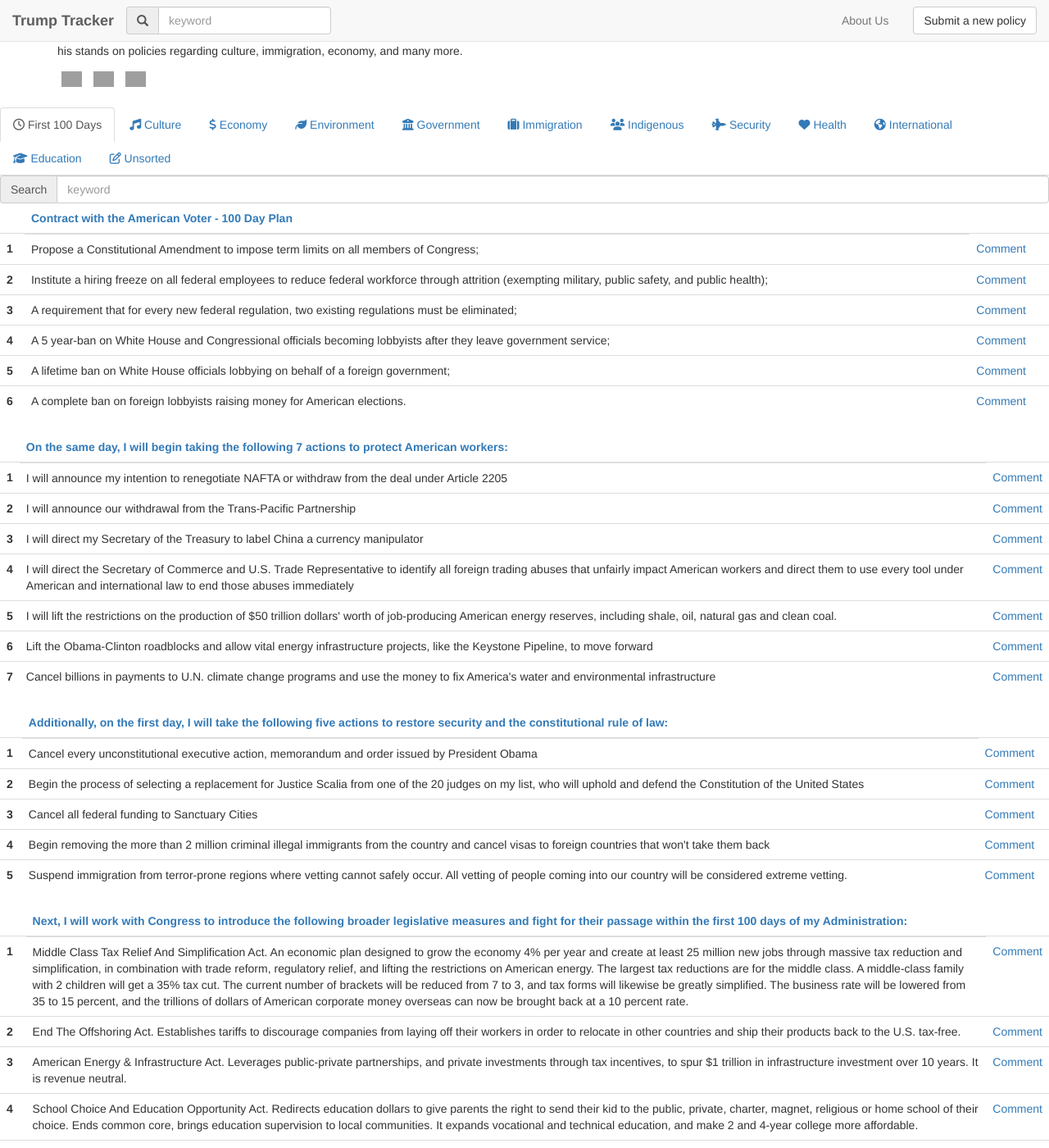
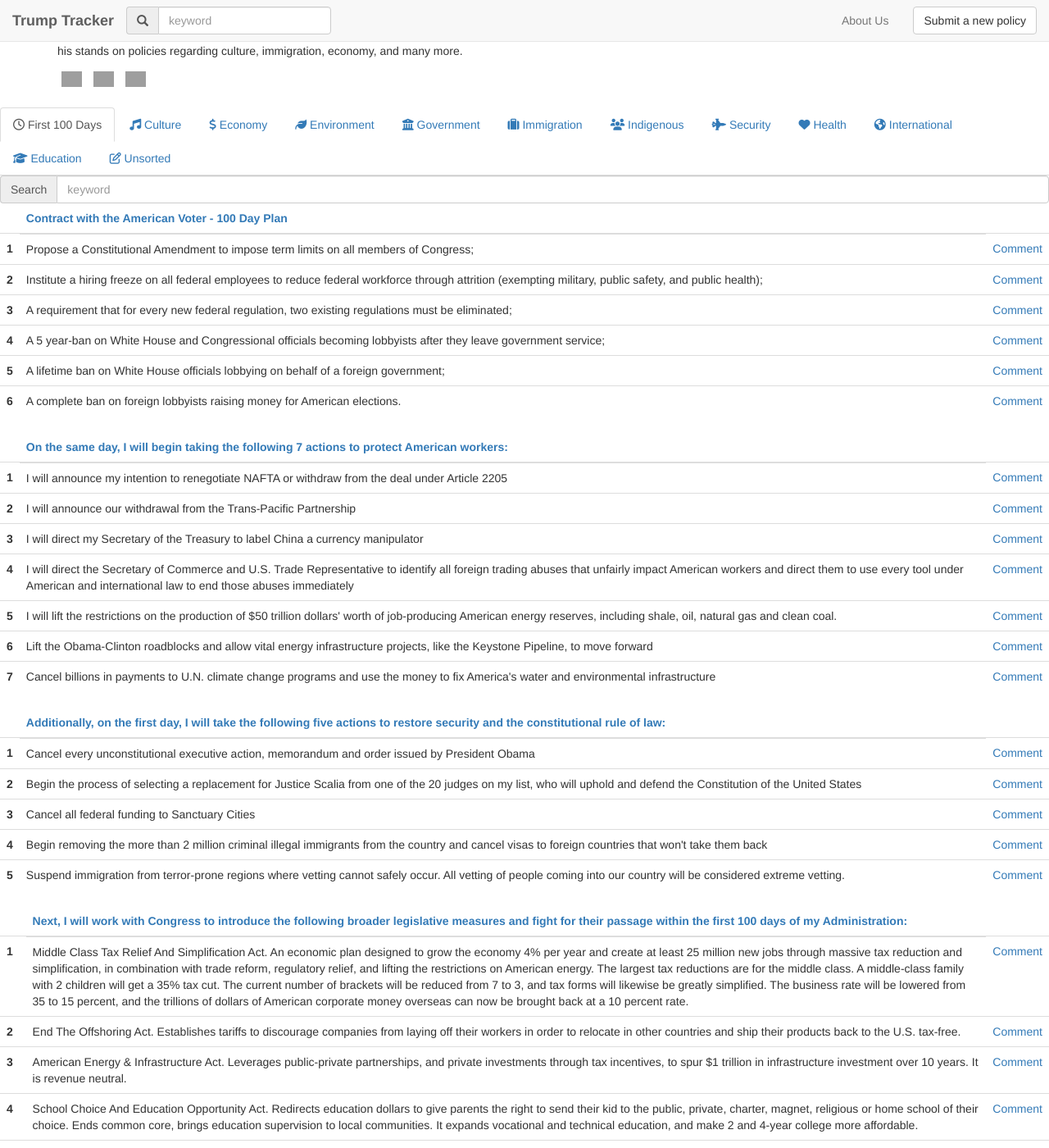
Before and after one commit to TrumpTracker/trumptracker.github.io, a Jekyll site: the page built from index.html, in a window 1280 px wide and 1400 px high, scrolled down 365 px. Shown: the whole window at 82% size. Built offline with Jekyll 4.4.1, drawn with Linux system fonts in a browser that asks for light colours; nearby versions of some CDN libraries; grey boxes are pictures that could not be loaded.

Commit message:
temp fix for table alignment #23

```diff
--- a/_layouts/page.html
+++ b/_layouts/page.html
@@ -144,6 +144,11 @@
         <!-- Main JavaScript -->
         <script>
             $(document).ready(function () {
+
+                // temp fix for table alignment
+                $('html > head').append($('<style>tbody > tr:nth-child(1) > td:nth-child(2) { width:100%; }</style>'));
+
+                // tabs
                 $('#myTabs a').click(function (e) {
                     e.preventDefault()
                     $(this).tab('show')
@@ -151,7 +156,8 @@
                 $(function () {
                     $('[data-toggle="tooltip"]').tooltip()
                 });
-                //search function
+
+                // search function
                 $("div.tab-pane input.search").keyup(function () {
                     var search = $(this).val().toLowerCase();
                     $(this).parent().parent().find("tr").hide();
```
